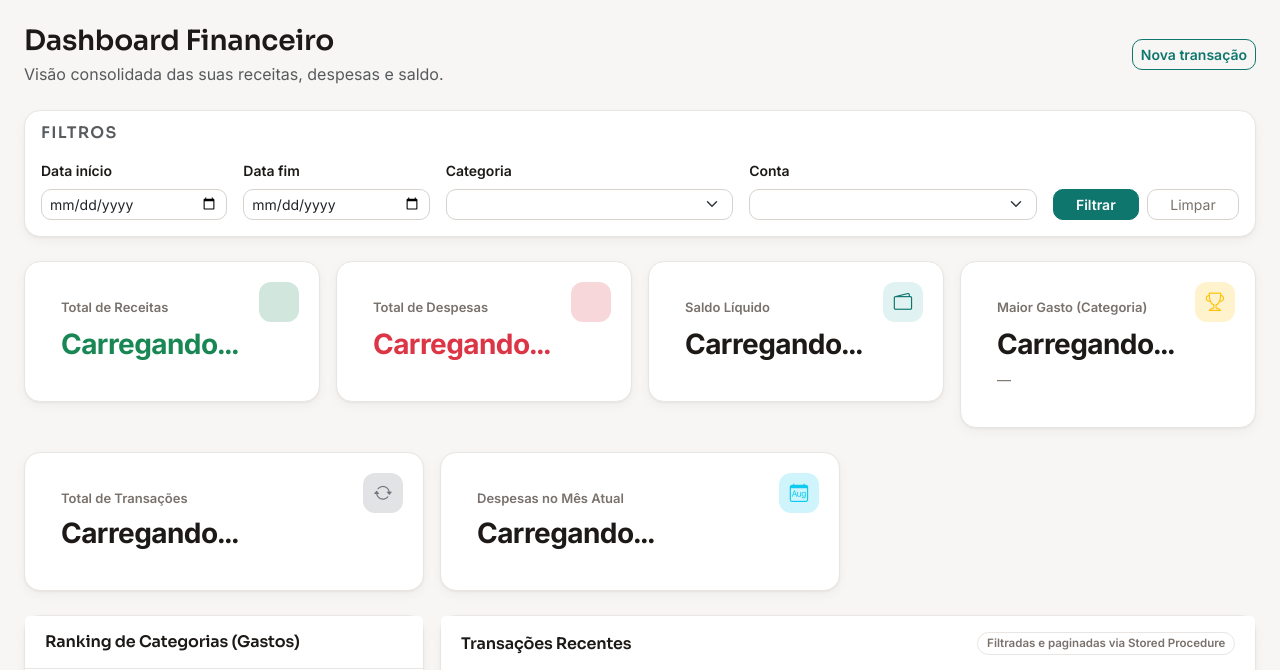
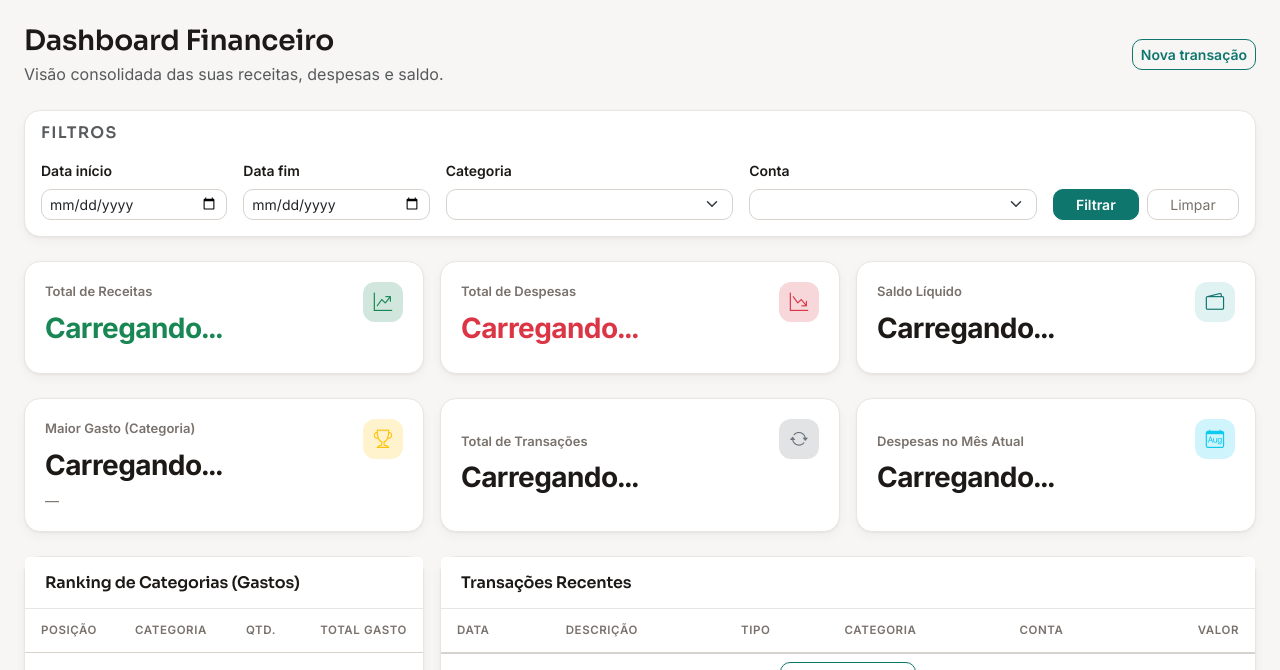
Before and after one commit to Luis-Mackiewicz/projeto-3b, a PHP site: page /frontend/index.php in a window 1280 px wide. Shown: the part 65-735 px from the top of the page. Run offline with PHP 8.4, Linux system fonts and the light colour scheme; lists and menus that the app fills with data are empty.

Commit message:
fix(dashboard): standardize metric cards, icons and empty states
- Add missing metric element IDs and empty-state subtitles
- Replace invalid Bootstrap icons with valid equivalents
- Lay out metric cards in a 3x2 grid with equal height
- Center metric card content via shared card-body styles

```diff
--- a/frontend/componentes/secao_dashboard.php
+++ b/frontend/componentes/secao_dashboard.php
@@ -42,35 +42,41 @@
 
         <!-- Cards de métricas -->
         <div class="row g-3 mb-4">
-            <div class="col-12 col-sm-6 col-xl-3">
-                <div class="card metric-card">
+            <div class="col-12 col-sm-6 col-xl-4">
+                <div class="card metric-card h-100">
                     <div class="card-body">
                         <p class="metric-label">Total de Receitas</p>
-                        <p class="metric-value text-success">Carregando...</p>
-                        <span class="metric-icon bg-success-subtle text-success"><i class="bi bi-arrow-trending-up"></i></span>
+                        <p id="metricaReceitas" class="metric-value text-success">Carregando...</p>
+                        <span id="metricaReceitasSub" class="metric-subvalue"></span>
+                        <span class="metric-icon bg-success-subtle text-success"><i class="bi bi-graph-up-arrow"></i></span>
                     </div>
                 </div>
             </div>
-            <div class="col-12 col-sm-6 col-xl-3">
-                <div class="card metric-card">
+            <div class="col-12 col-sm-6 col-xl-4">
+                <div class="card metric-card h-100">
                     <div class="card-body">
                         <p class="metric-label">Total de Despesas</p>
-                        <p class="metric-value text-danger">Carregando...</p>
-                        <span class="metric-icon bg-danger-subtle text-danger"><i class="bi bi-arrow-trending-down"></i></span>
+                        <p id="metricaDespesas" class="metric-value text-danger">Carregando...</p>
+                        <span id="metricaDespesasSub" class="metric-subvalue"></span>
+                        <span class="metric-icon bg-danger-subtle text-danger"><i class="bi bi-graph-down-arrow"></i></span>
                     </div>
                 </div>
             </div>
-            <div class="col-12 col-sm-6 col-xl-3">
-                <div class="card metric-card">
+            <div class="col-12 col-sm-6 col-xl-4">
+                <div class="card metric-card h-100">
                     <div class="card-body">
                         <p class="metric-label">Saldo Líquido</p>
                         <p id="metricaSaldo" class="metric-value">Carregando...</p>
+                        <span id="metricaSaldoSub" class="metric-subvalue"></span>
                         <span class="metric-icon bg-teal-soft text-teal"><i class="bi bi-wallet2"></i></span>
                     </div>
                 </div>
             </div>
-            <div class="col-12 col-sm-6 col-xl-3">
-                <div class="card metric-card">
+        </div>
+
+        <div class="row g-3 mb-4">
+            <div class="col-12 col-sm-6 col-xl-4">
+                <div class="card metric-card h-100">
                     <div class="card-body">
                         <p class="metric-label">Maior Gasto (Categoria)</p>
                         <p id="metricaMaiorCategoria" class="metric-value">Carregando...</p>
@@ -79,11 +85,8 @@
                     </div>
                 </div>
             </div>
-        </div>
-
-        <div class="row g-3 mb-4">
-            <div class="col-12 col-md-6 col-xl-4">
-                <div class="card metric-card">
+            <div class="col-12 col-sm-6 col-xl-4">
+                <div class="card metric-card h-100">
                     <div class="card-body d-flex justify-content-between align-items-center">
                         <div>
                             <p class="metric-label mb-1">Total de Transações</p>
@@ -93,8 +96,8 @@
                     </div>
                 </div>
             </div>
-            <div class="col-12 col-md-6 col-xl-4">
-                <div class="card metric-card">
+            <div class="col-12 col-sm-6 col-xl-4">
+                <div class="card metric-card h-100">
                     <div class="card-body d-flex justify-content-between align-items-center">
                         <div>
                             <p class="metric-label mb-1">Despesas no Mês Atual</p>
@@ -132,7 +135,6 @@
                 <div class="card">
                     <div class="card-header app-card-header d-flex justify-content-between align-items-center">
                         <h6 class="mb-0 fw-semibold">Transações Recentes</h6>
-                        <span class="badge text-bg-light border">Filtradas e paginadas via Stored Procedure</span>
                     </div>
                     <div class="table-responsive">
                         <table class="table table-hover align-middle mb-0">
--- a/frontend/src/css/style.css
+++ b/frontend/src/css/style.css
@@ -139,6 +139,17 @@ h6,
   transition:
     transform 0.16s ease,
     box-shadow 0.16s ease;
+}
+
+.metric-card .card-body {
+  height: 100%;
+  padding: 0;
+}
+
+.metric-card .card-body:not(.d-flex) {
+  display: flex;
+  flex-direction: column;
+  justify-content: center;
 }
 
 .metric-card:hover {
```
Also changed, not shown: frontend/src/dashboard/dashboard.ts (+10 -2 lines).
